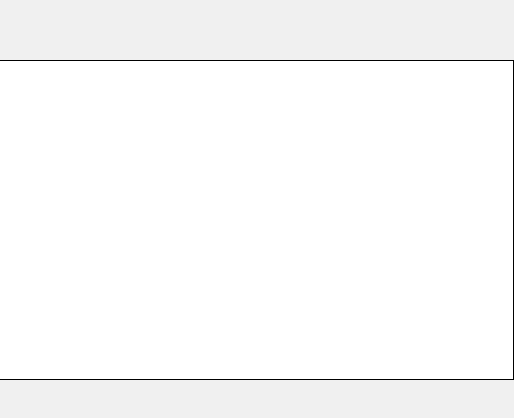
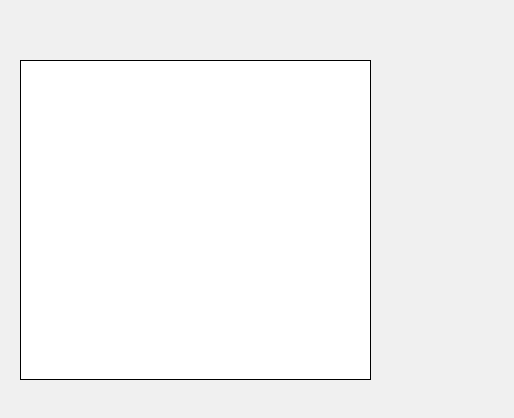
Before and after one commit to mukaj/signiature, a website: page public/index.html in a window 390 px wide. Shown: the part 202-620 px from the top of the page, 514 px wide, since content can reach past the window. Drawn offline with nearby package versions, Linux system fonts and the light colour scheme.

Commit message:
Fix canvas size for mobile.

```diff
--- a/public/styles.css
+++ b/public/styles.css
@@ -17,4 +17,5 @@ canvas {
   background: white;
   height: 20em;
   width: 40em;
+  max-width: 90svw;
 }
```
